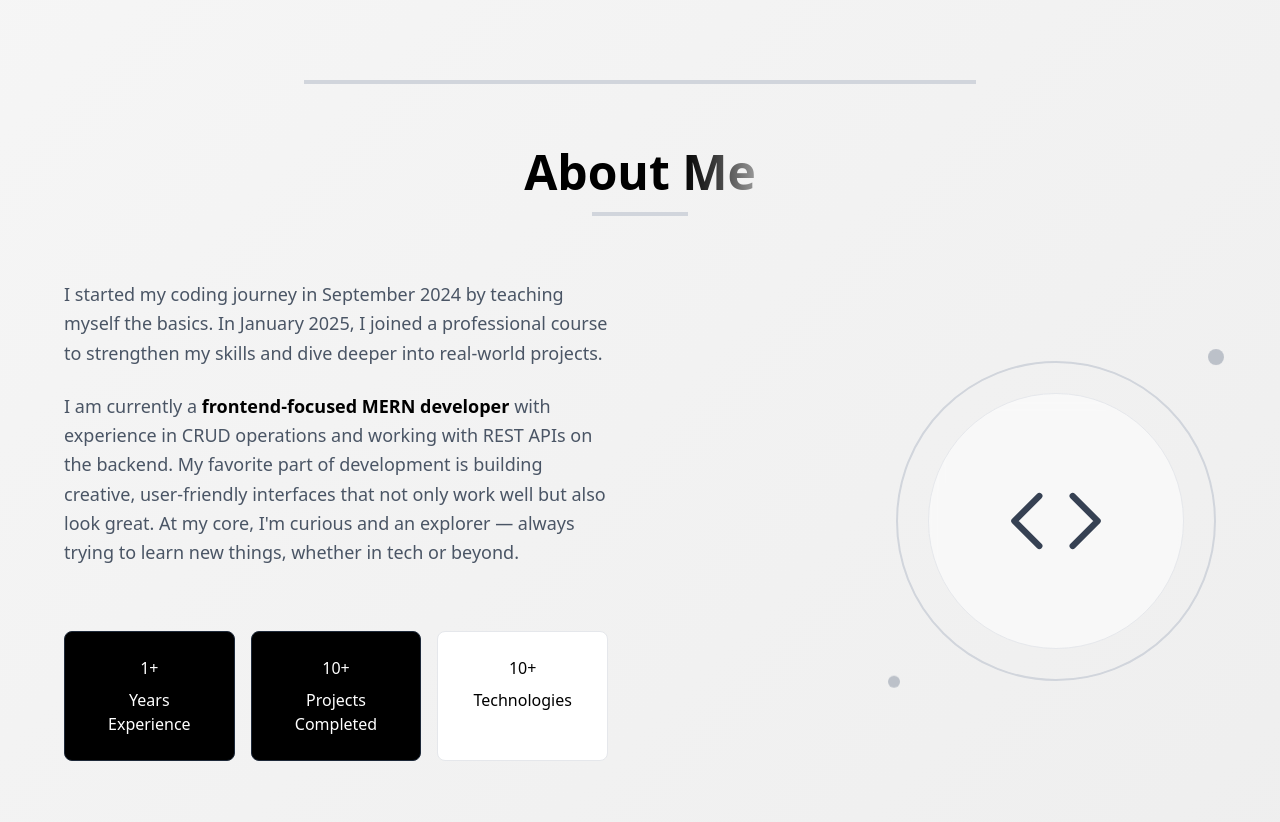
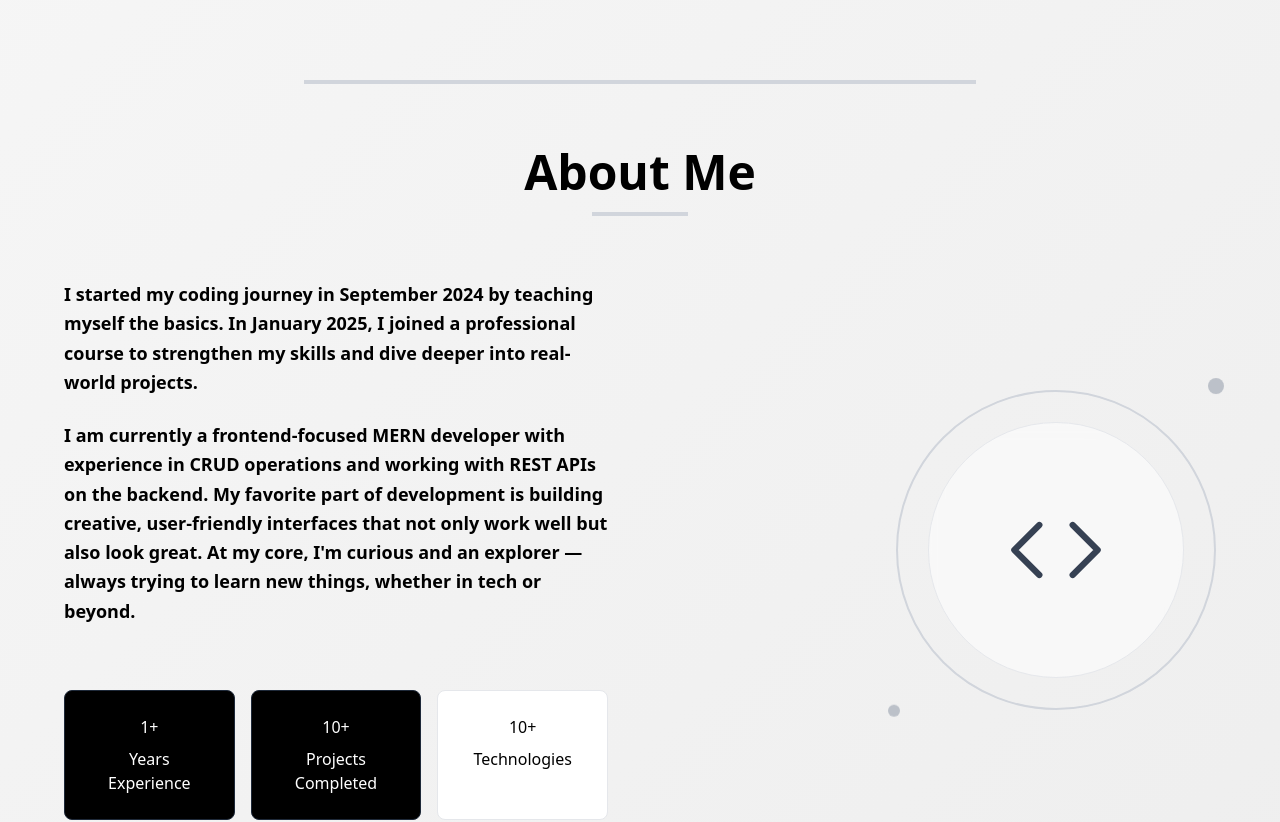
Before and after one commit to Beyond-Sifat/My-Portfolio, a React (Vite) app: page / in a window 1280 px wide. Shown: the part 800-1622 px from the top of the page. Built offline with nearby package versions, Linux system fonts and the light colour scheme.

Commit message:
update about section

```diff
--- a/src/Component/About/AboutMe.jsx
+++ b/src/Component/About/AboutMe.jsx
@@ -17,9 +17,9 @@ const AboutMe = () => {
             <div className="container mx-auto px-6">
                 {/* Section Header */}
                 <div className="text-center mb-16">
-                    <h2 className="text-4xl md:text-5xl font-bold mb-4">
-                        <span className="text-black dark:text-white">About </span>
-                        <span className="text-gradient">
+                    <h2 className="text-4xl md:text-5xl font-bold mb-4 dark:text-white">
+                        <span className=" ">About </span>
+                        <span className="">
                             Me
                         </span>
                     </h2>
@@ -29,11 +29,11 @@ const AboutMe = () => {
                 <div className="grid md:grid-cols-2 max-w-6xl mx-auto items-center gap-16">
                     {/* Text Content */}
                     <div className="space-y-6 text-center md:text-left">
-                        <p className="text-gray-600 dark:text-gray-400 text-lg leading-relaxed">
+                        <p className="text-black font-semibold dark:text-gray-400 text-lg leading-relaxed">
                             I started my coding journey in September 2024 by teaching myself the basics. In January 2025, I joined a professional course to strengthen my skills and dive deeper into real-world projects.
                         </p>
 
-                        <p className="text-gray-600 dark:text-gray-400 text-lg leading-relaxed">
+                        <p className="text-black font-semibold dark:text-gray-400 text-lg leading-relaxed">
                             I am currently a{" "}
                             <strong className="text-black dark:text-white font-semibold">
                                 frontend-focused MERN developer
```
